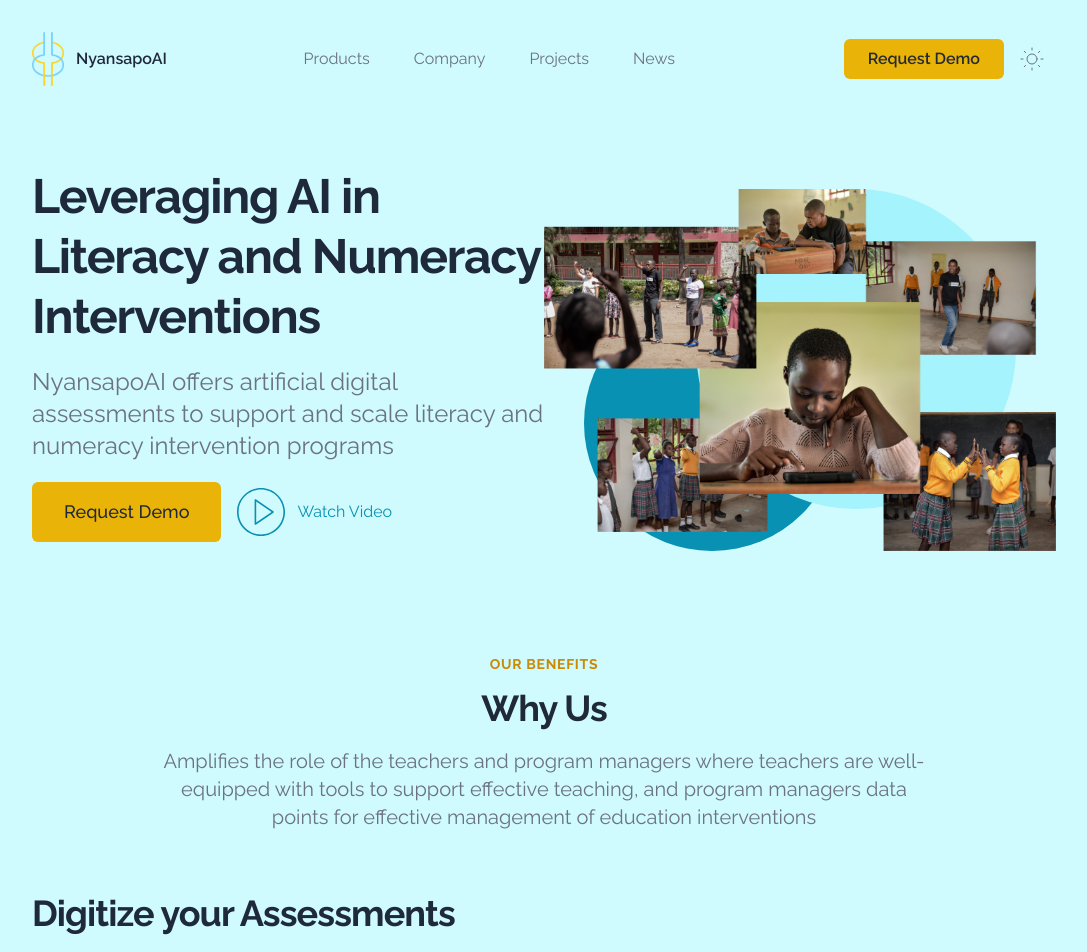
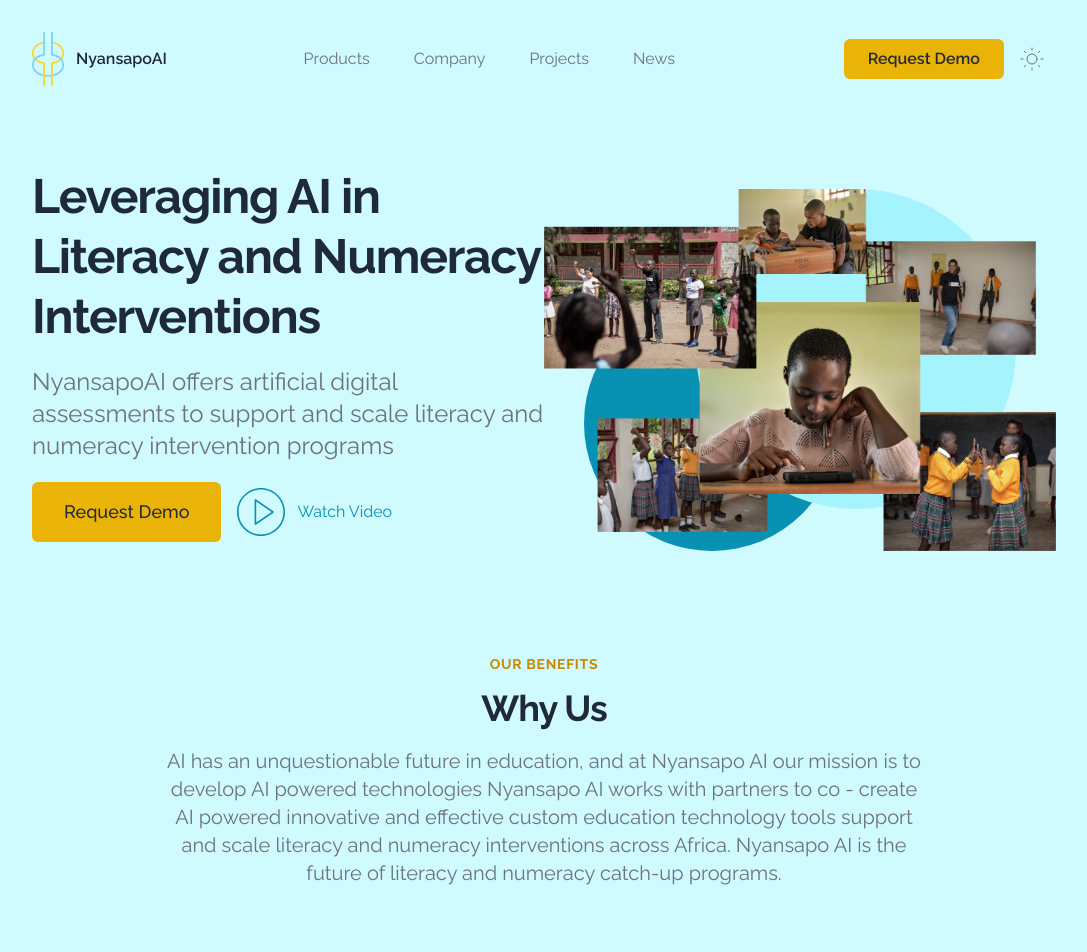
Before and after one commit to NyansapoAI/website, a Next.js app: page / in a window 1280 px wide. Shown: the top 952 px of the page, without its empty margins (96-1183 px from the left). Built offline with nearby package versions, Linux system fonts and the light colour scheme.

Commit message:
update:modified text

```diff
--- a/src/app/sections/about.tsx
+++ b/src/app/sections/about.tsx
@@ -10,7 +10,7 @@
       <SectionHeader pretitle="Who we are" title="About Us">
         <span className="w-full">
           Our company is committed to leveraging technology to improve literacy
-          and numeracy competencies for primary school learners in Kenya. Our
+          and numeracy competencies for primary school learners in Africa. Our
           team, consisting of educators, technologists, and learning experts,
           has created a variety of innovative products that have successfully
           assisted numerous learners in improving their reading, writing, and
--- a/src/app/sections/services.tsx
+++ b/src/app/sections/services.tsx
@@ -64,9 +64,12 @@
   return (
     <section id="#about" className="py-16">
       <SectionTitle title="Why Us" pretitle="Our Benefits">
-        Amplifies the role of the teachers and program managers where teachers
-        are well-equipped with tools to support effective teaching, and program
-        managers data points for effective management of education interventions
+        AI has an unquestionable future in education, and at Nyansapo AI our
+        mission is to develop AI powered technologies Nyansapo AI works with
+        partners to co - create AI powered innovative and effective custom
+        education technology tools support and scale literacy and numeracy
+        interventions across Africa. Nyansapo AI is the future of literacy and
+        numeracy catch-up programs.
       </SectionTitle>
       {benefits.map((benefit, i) => (
         <Benefits
```
